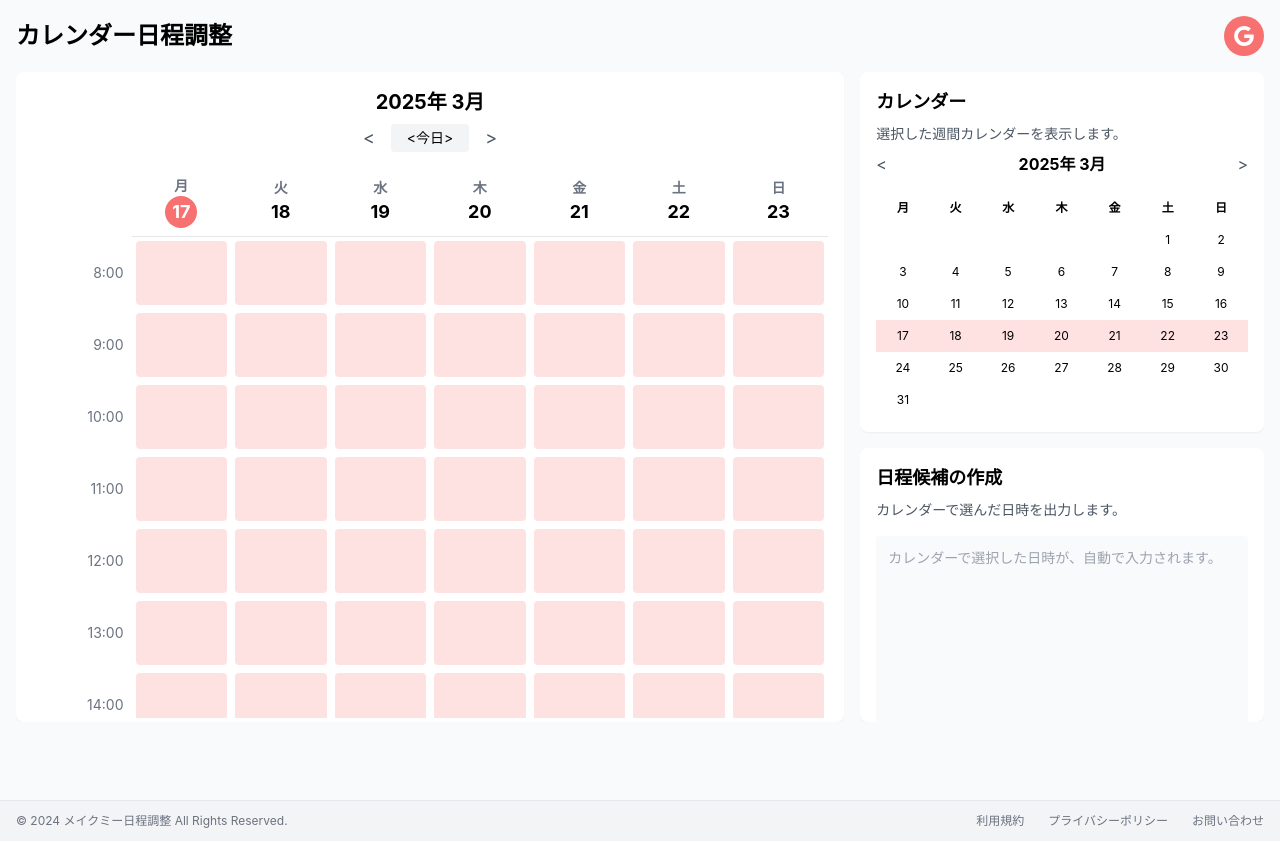
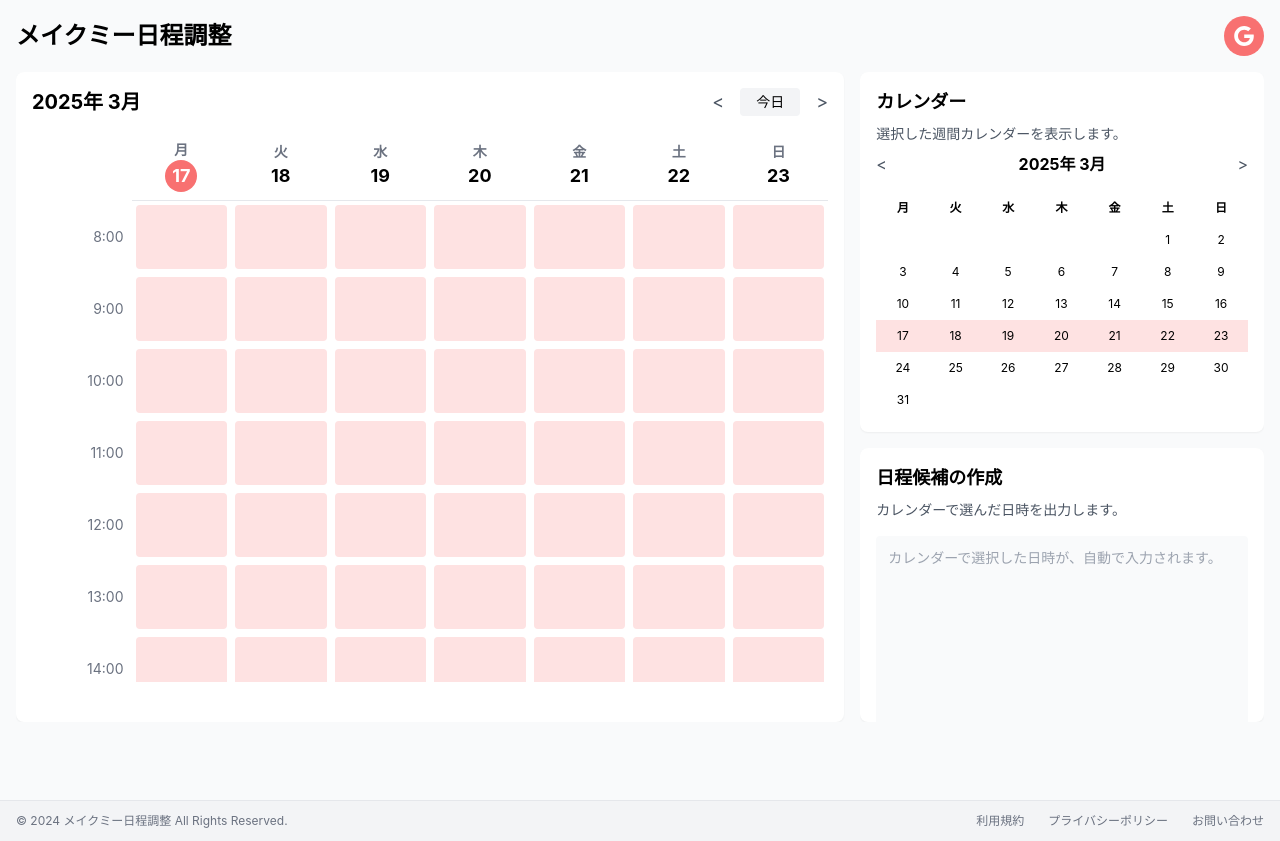
Before and after one commit to HironoriKan/makeme-nichocale, a Next.js app: page / in a window 1280 px wide. Built offline with nearby package versions, Linux system fonts and the light colour scheme.

Commit message:
デスクトップの修正

```diff
--- a/components/CalendarTextGenerator.js
+++ b/components/CalendarTextGenerator.js
@@ -1388,7 +1388,7 @@ const CalendarTextGenerator = ({
         <div className="max-w-[1500px] mx-auto">
           {/* ヘッダー */}
           <div className="mb-4 flex justify-between items-center">
-            <h1 className="text-2xl font-bold">カレンダー日程調整</h1>
+            <h1 className="text-2xl font-bold">メイクミー日程調整</h1>
 
             {/* 右側：ログインボタンまたはユーザー情報 */}
             <div className="flex items-center space-x-3">
@@ -1430,16 +1430,16 @@ const CalendarTextGenerator = ({
           <div className="flex flex-row gap-4 overflow-hidden" style={{ height: 'calc(100vh - 150px)', minHeight: '600px' }}>
             {/* 左側：カレンダーグリッド */}
             <div className="bg-white rounded-lg shadow-sm p-4 overflow-hidden" style={{ width: 'calc(67% - 8px)', minWidth: '600px', maxWidth: '1000px' }}>
-              {/* ナビゲーションと日付表示を中央に配置 */}
-              <div className="flex flex-col items-center mb-4">
-                <div className="text-xl font-bold mb-2">
+              {/* ナビゲーションと日付表示 - 左寄せに変更 */}
+              <div className="flex justify-between items-center mb-4">
+                <div className="text-xl font-bold">
                   {weekDates.length > 0 ? `${weekDates[0].getFullYear()}年 ${weekDates[0].getMonth() + 1}月` : ''}
                 </div>
 
                 <div className="flex items-center space-x-4">
                   <button onClick={previousWeek} className="text-gray-600 text-lg">&lt;</button>
                   <button onClick={goToToday} className="px-4 py-1 text-sm bg-gray-100 rounded">
-                    &lt;今日&gt;
+                    今日
                   </button>
                   <button onClick={nextWeek} className="text-gray-600 text-lg">&gt;</button>
 
@@ -1894,7 +1894,7 @@ const CalendarTextGenerator = ({
                 >
                   <svg xmlns="http://www.w3.org/2000/svg" className="h-6 w-6" fill="none" viewBox="0 0 24 24" stroke="currentColor">
                     <path strokeLinecap="round" strokeLinejoin="round" strokeWidth={2} d="M10.325 4.317c.426-1.756 2.924-1.756 3.35 0a1.724 1.724 0 002.573 1.066c1.543-.94 3.31.826 2.37 2.37a1.724 1.724 0 001.065 2.572c1.756.426 1.756 2.924 0 3.35a1.724 1.724 0 00-1.066 2.573c.94 1.543-.826 3.31-2.37 2.37a1.724 1.724 0 00-2.572 1.065c-.426 1.756-2.924 1.756-3.35 0a1.724 1.724 0 00-2.573-1.066c-1.543.94-3.31-.826-2.37-2.37a1.724 1.724 0 00-1.065-2.572c-1.756-.426-1.756-2.924 0-3.35a1.724 1.724 0 001.066-2.573c-.94-1.543.826-3.31 2.37-2.37.996.608 2.296.07 2.572-1.065z" />
-                    <path strokeLinecap="round" strokeLinejoin="round" strokeWidth={2} d="M15 12a3 3 0 11-6 0 3 3 0 016 0z" />
+                      <path strokeLinecap="round" strokeLinejoin="round" strokeWidth={2} d="M15 12a3 3 0 11-6 0 3 3 0 016 0z" />
                   </svg>
                 </button>
               )}
```
